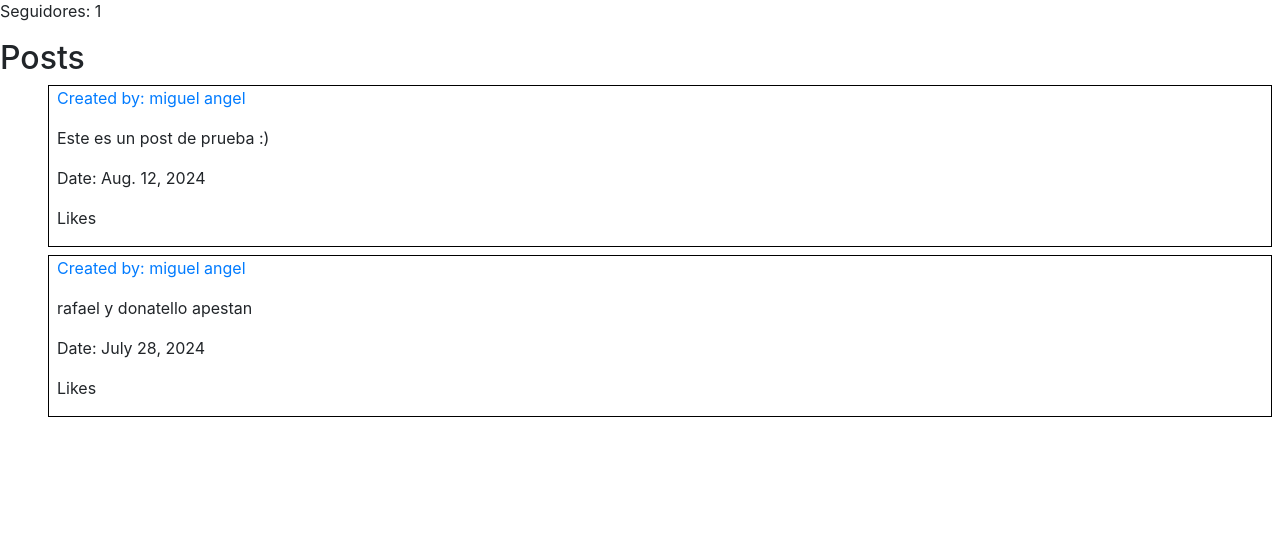
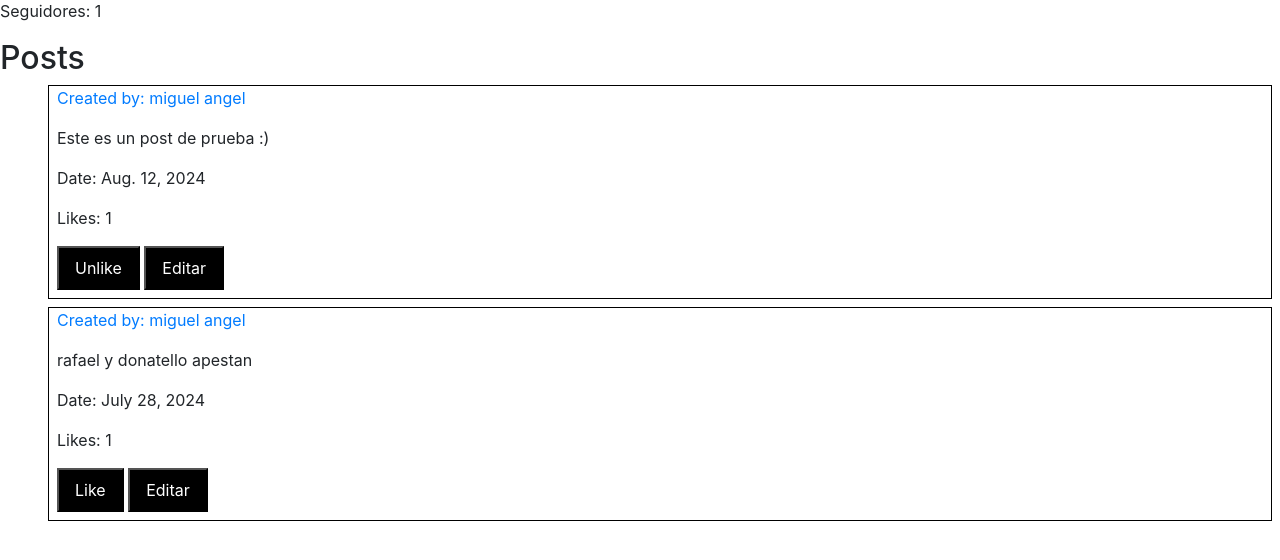
Before and after one commit to MogekoAttack/curso1, a Django app: a page that uses network/templates/network/layout.html in a window 1280 px wide. Shown: the part 153-713 px from the top of the page. Run offline with Django 3.2, Linux system fonts and the light colour scheme; a user stored in the database is signed in; data comes from the database, SQL or seed files in the repository; both versions use the stored data as it was after the commit; some libraries are stand-ins or nearby versions.

Commit message:
Like terminado.

```diff
--- a/network/models.py
+++ b/network/models.py
@@ -10,12 +10,19 @@ class Post(models.Model):
     content = models.TextField(blank=False)
     created = models.DateField(auto_now_add=True, null=True)
 
+    def total_likes(self):
+        return self.likes.count()
+
 class Profile(models.Model):
     user = models.OneToOneField(User, on_delete=models.CASCADE)
     followers = models.ManyToManyField(User, related_name='following', blank=True)
 
-# class Like(models.Model):
-#     user = models.OneToOneField(User, on_delete=models.CASCADE)
-#     post_likes = models.ManyToManyField(Post, related_name="post_likes", blank=True)
+class Like(models.Model):
+    user = models.ForeignKey(User, on_delete=models.CASCADE)
+    post = models.ForeignKey(Post, on_delete=models.CASCADE, related_name='likes')
+    created = models.DateTimeField(auto_now_add=True)
+
+    class Meta:
+        unique_together = ('user', 'post')
 
 User.profile = property(lambda u: Profile.objects.get_or_create(user=u)[0])
--- a/network/static/network/net.js
+++ b/network/static/network/net.js
@@ -1,4 +1,9 @@
-document.addEventListener("DOMContentLoaded", evt =>{
+document.addEventListener("DOMContentLoaded", async (evt) => {
+    let elements = document.querySelectorAll(`.btn-link-global`);
+    for (const element of elements) {
+        let verificar_like = await Verificar(element.id.toString().split(`boton-like-post`)[1]);
+        verificar_like[`like`] === 1 ? element.innerText = `Unlike` : false;
+    }
 });
 
 function Editar(id){
@@ -64,3 +69,36 @@ function getCookie(name) {
     }
     return cookieValue;
 }
+
+async function Like(id){
+    await fetch(`/like/${id}/`, {
+        method: 'POST',
+        headers: {
+            'X-CSRFToken': getCookie('csrftoken'),
+        },
+    }).then(response =>{
+        return response.json();
+    }).then(data => {
+        console.log('data: ', data);
+        return data;
+    });
+    let datos = await Verificar(id);
+    if (datos[`like`] === 1) {
+        document.getElementById(`boton-like-post${id}`).innerText = `Unlike`;
+    } else {
+        document.getElementById(`boton-like-post${id}`).innerText = `Like`;
+    }
+    document.getElementById(`likes-post${id}`).innerText = `Likes: ${datos['num_likes'].toString()}`;
+}
+
+
+
+async function Verificar(id){
+    let datos = await fetch(`/verificar/${id}/`).then(response =>{
+        return response.json();
+    }).then(data => {
+        return data;
+    });
+    console.log('datos: ', datos);
+    return datos;
+}
--- a/network/static/network/styles.css
+++ b/network/static/network/styles.css
@@ -11,3 +11,8 @@
     padding: 0.5em 1em 0.5em 1em;
     text-decoration: none;
 }
+
+#index-title{
+    font-size: 15rem;
+    text-align: center;
+}
--- a/network/templates/network/all_post.html
+++ b/network/templates/network/all_post.html
@@ -8,8 +8,10 @@
                 <a href="{% url 'profile_view' username=post.user %}"><p>Created by: {{ post.user }}</p></a>
                 <p id="post{{ post.id }}-{{ post.user }}" style="word-wrap: break-word;">{{ post.content }}</p>
                 <p>Date: {{ post.created }}</p>
-                <button id="boton-like-{{ post.id }}" class="boton-estandar">Like</button>
-                <p>Likes {{ post.likes }}</p>
+                <p id="likes-post{{ post.id }}">Likes: {{ post.total_likes }}</p>
+                <button id="boton-like-post{{ post.id }}" class="boton-estandar btn-link-global" onclick="Like('{{ post.id }}')">
+                    Like
+                </button>
                 {% if request.user == post.user %}
                     <button id="boton-editar-post{{ post.id }}-{{ post.user }}" class="boton-estandar" onclick="Editar('post{{ post.id }}-{{ post.user }}')">Editar</button>
                 {% endif %}
--- a/network/templates/network/following.html
+++ b/network/templates/network/following.html
@@ -8,7 +8,10 @@
                 <a href="{% url 'profile_view' username=post.user %}"><p>Created by: {{ post.user }}</p></a>
                 <p style="word-wrap: break-word;">{{ post.content }}</p>
                 <p>Date: {{ post.created }}</p>
-                <p>Likes {{ post.likes }}</p>
+                <p id="likes-post{{ post.id }}">Likes: {{ post.total_likes }}</p>
+                <button id="boton-like-post{{ post.id }}" class="boton-estandar btn-link-global" onclick="Like('{{ post.id }}')">
+                    Like
+                </button>
             </div>
         {% endfor %}
         <div class="paginacion">
--- a/network/templates/network/index.html
+++ b/network/templates/network/index.html
@@ -1,5 +1,5 @@
 {% extends "network/layout.html" %}
 
 {% block body %}
-    TODO
+    <h1 id="index-title">Network</h1>
 {% endblock %}
--- a/network/templates/network/layout.html
+++ b/network/templates/network/layout.html
@@ -20,13 +20,13 @@
                         <a class="nav-link" href="{% url 'profile_view' username=user.username %}"><strong>{{ user.username }}</strong></a>
                     </li>
                 {% endif %}
-                <li class="nav-item">
-                  <a class="nav-link" href="{% url 'all_post' %}">All Posts</a>
-                </li>
-                <li class="nav-item">
-                    <a class="nav-link" href="{% url 'new_post' %}">New Post</a>
-                </li>
                 {% if user.is_authenticated %}
+                    <li class="nav-item">
+                    <a class="nav-link" href="{% url 'all_post' %}">All Posts</a>
+                    </li>
+                    <li class="nav-item">
+                        <a class="nav-link" href="{% url 'new_post' %}">New Post</a>
+                    </li>
                     <li class="nav-item">
                         <a class="nav-link" href="{% url 'following' %}">Following</a>
                     </li>
--- a/network/templates/network/profile.html
+++ b/network/templates/network/profile.html
@@ -19,11 +19,17 @@
     <h2>Posts</h2>
     <ul>
         {% for post in posts %}
-            <div style="border: 1px solid black; margin: 1vh; padding: 0vh 1vh;">
+            <div id="contenedor-{{ post.id }}-{{ post.user }}" style="border: 1px solid black; margin: 1vh; padding: 0vh 1vh 1vh 1vh;">
                 <a href="{% url 'profile_view' username=post.user %}"><p>Created by: {{ post.user }}</p></a>
-                <p style="word-wrap: break-word;">{{ post.content }}</p>
+                <p id="post{{ post.id }}-{{ post.user }}" style="word-wrap: break-word;">{{ post.content }}</p>
                 <p>Date: {{ post.created }}</p>
-                <p>Likes {{ post.likes }}</p>
+                <p id="likes-post{{ post.id }}">Likes: {{ post.total_likes }}</p>
+                <button id="boton-like-post{{ post.id }}" class="boton-estandar btn-link-global" onclick="Like('{{ post.id }}')">
+                    Like
+                </button>
+                {% if request.user == post.user %}
+                    <button id="boton-editar-post{{ post.id }}-{{ post.user }}" class="boton-estandar" onclick="Editar('post{{ post.id }}-{{ post.user }}')">Editar</button>
+                {% endif %}
             </div>
         {% endfor %}
     </ul>
--- a/network/urls.py
+++ b/network/urls.py
@@ -14,4 +14,6 @@ urlpatterns = [
     path('profile/<str:username>/follow/', views.toggle_follow, name='toggle_follow'),
     path('following/', views.following_posts, name='following'),
     path('edit/<int:post_id>/', views.edit_post, name='edit'),
+    path('like/<int:post_id>/', views.like_post, name='like_post'),
+    path('verificar/<int:post_id>/', views.verificar_like, name='verificar_like'),
 ]
--- a/network/views.py
+++ b/network/views.py
@@ -7,7 +7,7 @@ from django.urls import reverse
 from django.core.paginator import Paginator, EmptyPage, PageNotAnInteger
 import json
 
-from .models import User, Post, Profile
+from .models import User, Post, Profile, Like
 
 from .forms import PostForm, Post
 
@@ -225,3 +225,27 @@ def toggle_like(request, username):
         print("No lo sigue")
 
     return redirect('profile_view', username=username)
+
+@login_required
+def like_post(request, post_id):
+    post = get_object_or_404(Post, id=post_id)
+    like, created = Like.objects.get_or_create(user=request.user, post=post)
+
+    num_likes = Like.objects.filter(post_id=post_id).all().count()
+    like_final = Like.objects.filter(post_id=post_id).filter(user_id=request.user.pk).count()
+    if not created:
+        like.delete()
+        liked = False
+    else:
+        liked = True
+
+    return JsonResponse({"num_likes": num_likes, "like": like_final})
+
+
+@login_required
+def verificar_like(request, post_id):
+    num_likes = Like.objects.filter(post_id=post_id).all().count()
+    like = Like.objects.filter(post_id=post_id).filter(user_id=request.user.pk).count()
+    # print(f"total {num_likes}")
+    # print(like)
+    return JsonResponse({"num_likes": num_likes, "like": like})
```
Also changed, not shown: db.sqlite3, network/migrations/0008_like.py (added).
